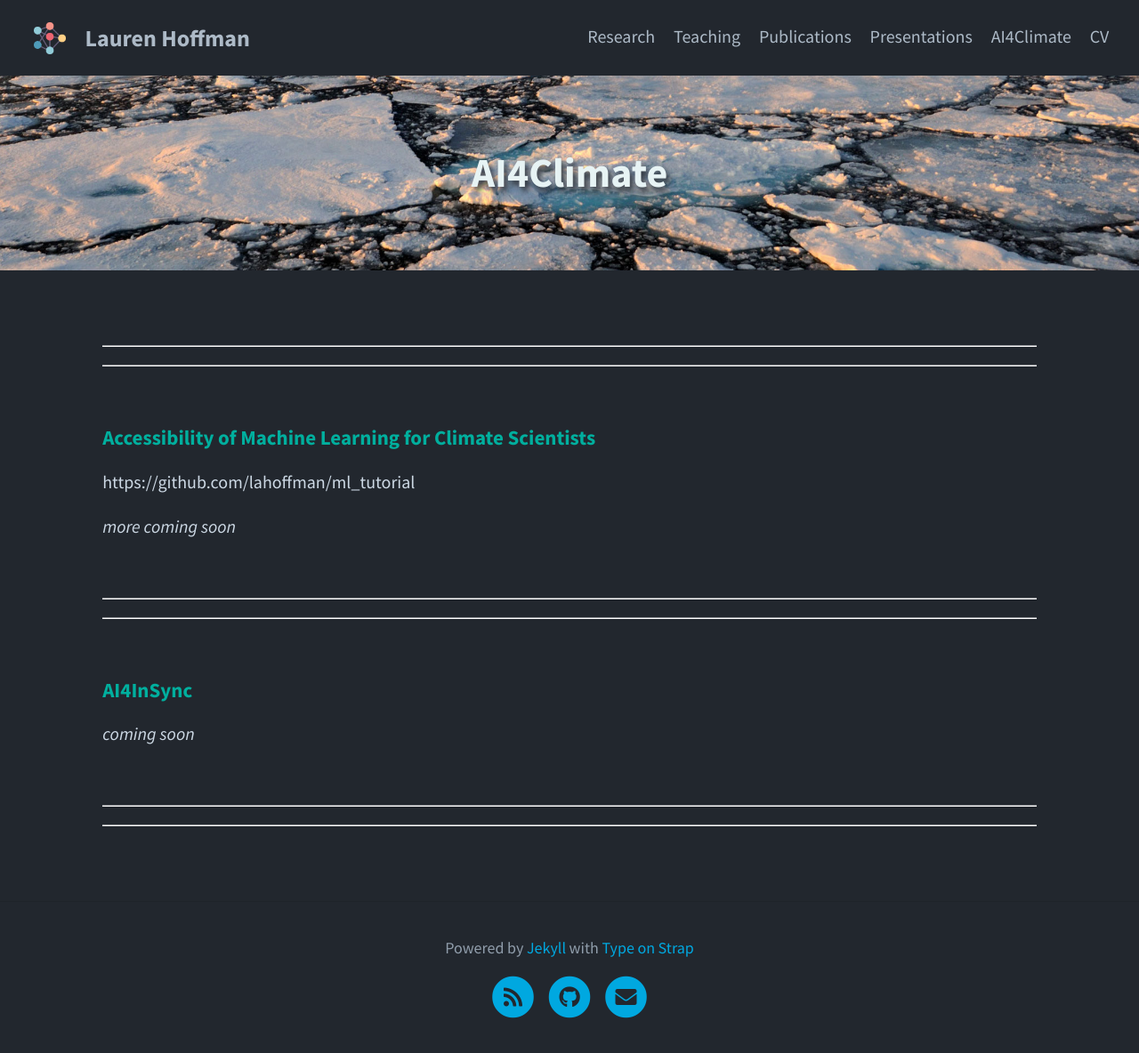
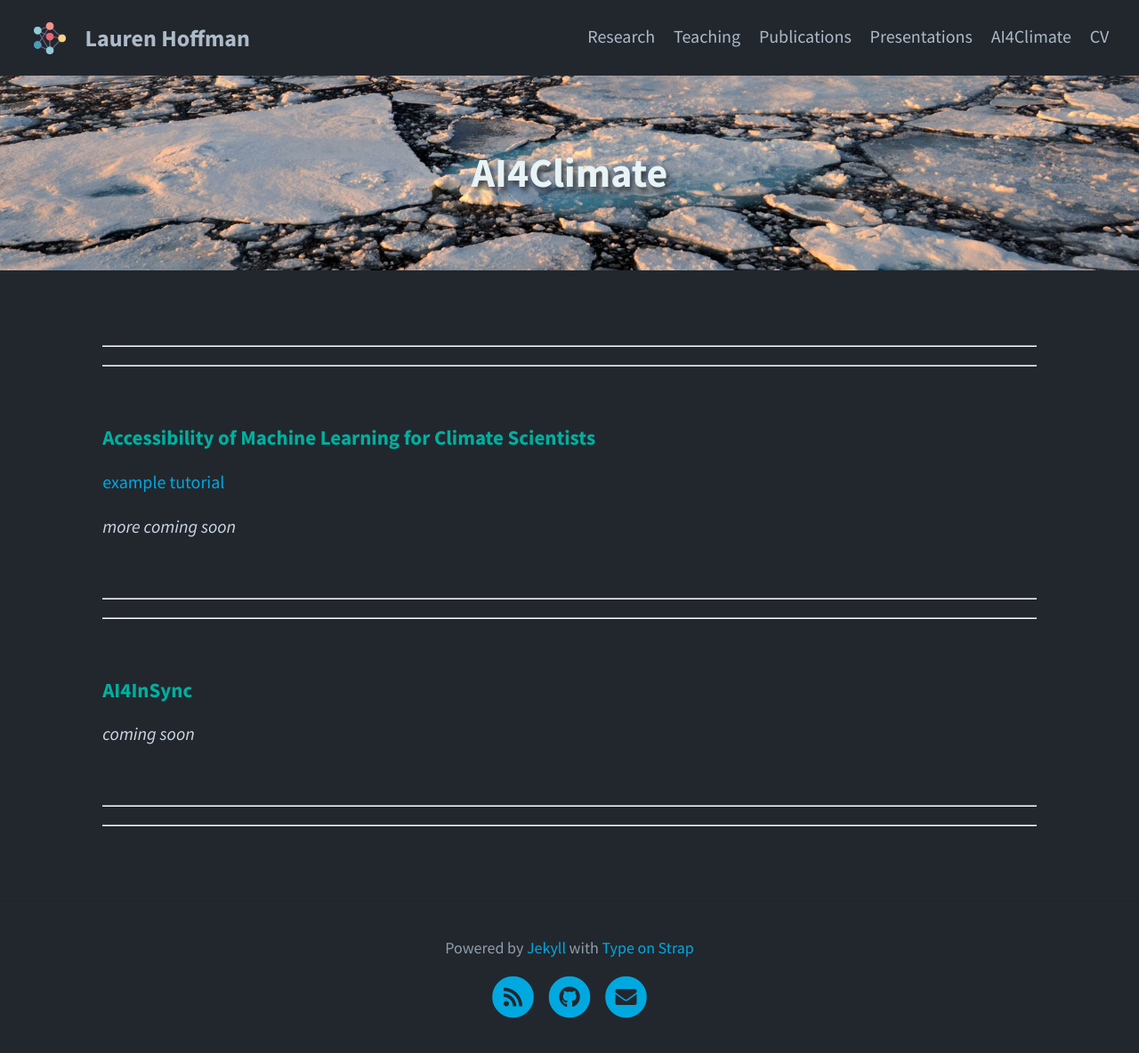
Before and after one commit to lahoffman/lahoffman.github.io, a Jekyll site: the page built from pages/5_AI4Climate.html, in a window 1280 px wide. Shown: the whole page at 89% size. Built offline with Jekyll 4.4.1, drawn with Linux system fonts in a browser that asks for light colours.

Commit message:
Update 5_AI4Climate.html

```diff
--- a/pages/5_AI4Climate.html
+++ b/pages/5_AI4Climate.html
@@ -10,7 +10,7 @@ order: 5
 <hr>
 <br>
 <p><H4>Accessibility of Machine Learning for Climate Scientists</H4></p>
-<p>https://github.com/lahoffman/ml_tutorial</p>
+<p> <a href="https://github.com/lahoffman/ml_tutorial" target = "_blank"> example tutorial </a></p>
 <p><i>more coming soon</i></p>
 <br>
 <hr>
```
